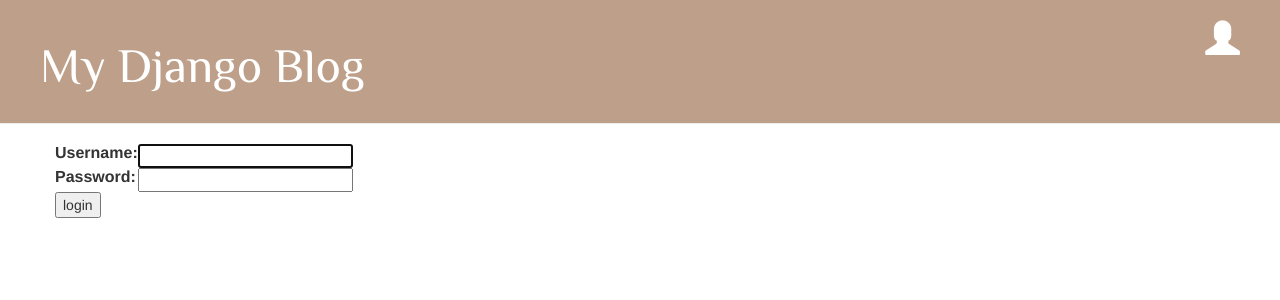
After one commit to chiraag-kakar/My-Django-Blog, a Django app: page /accounts/login/ in a window 1280 px wide. The commit adds this page. Shown: the top 300 px of the page. Run offline with Django 3.2, Linux system fonts and the light colour scheme; some libraries are stand-ins or nearby versions.

Commit message:
Extended Blog Features

```diff
--- a/blog/templates/blog/base.html
+++ b/blog/templates/blog/base.html
@@ -1,14 +1,14 @@
 {% load static %}
 <html>
     <head>
-        <title>The Django Blog</title>
-<<<<<<< HEAD
+        <title>My Django Blog</title>
+
 
        	<link rel="stylesheet" href="//maxcdn.bootstrapcdn.com/bootstrap/3.2.0/css/bootstrap.min.css">
-=======
+
        <!-- CSS only -->
         <link rel="stylesheet" href="//maxcdn.bootstrapcdn.com/bootstrap/3.2.0/css/bootstrap.min.css">
->>>>>>> ee67b63c1090b824614f3e187317053e31c7851e
+
         <link rel="stylesheet" href="//maxcdn.bootstrapcdn.com/bootstrap/3.2.0/css/bootstrap-theme.min.css">
 
         <link rel="stylesheet" href="{% static 'css/blog.css' %}">
@@ -17,9 +17,13 @@
     <body>
         <div class="page-header">
             {% if user.is_authenticated %}
-            <a href="{% url 'post_new' %}" class="top-menu"><span class="glyphicon glyphicon-plus"></span></a>
+                <a href="{% url 'post_new' %}" class="top-menu"><span class="glyphicon glyphicon-plus"></span></a>
+                <a href="{% url 'post_draft_list' %}" class="top-menu"><span class="glyphicon glyphicon-edit"></span></a>
+                <p class="top-menu">Welcome {{ user.username }} <a href="{% url 'logout' %}"><span class="glyphicon glyphicon-off"></a></p>
+            {% else %}
+                <a href="{% url 'login' %}" class="top-menu"><span class="glyphicon glyphicon-user"></span></a>
             {% endif %}
-            <h1><a href="/">The Django Blog</a></h1>
+            <h1><a href="/">My Django Blog</a></h1>
         </div>
         <div class="content container">
             <div class="row">
--- a/blog/templates/blog/post_detail.html
+++ b/blog/templates/blog/post_detail.html
@@ -6,9 +6,12 @@
             <div class="date">
                 {{ post.published_date }}
             </div>
+        {% else %}
+            <a class="btn btn-default" href="{% url 'post_publish' pk=post.pk %}">Publish</a>
         {% endif %}
         {% if user.is_authenticated %}
             <a class="btn btn-default" href="{% url 'post_edit' pk=post.pk %}"><span class="glyphicon glyphicon-pencil"></span></a>
+            <a class="btn btn-default" href="{% url 'post_remove' pk=post.pk %}"><span class="glyphicon glyphicon-trash"></span></a>
         {% endif %}
         <h2>{{ post.title }}</h2>
         <p>{{ post.text|linebreaksbr }}</p>
--- /dev/null
+++ b/blog/templates/registration/login.html
@@ -0,0 +1,24 @@
+{% extends "blog/base.html" %}
+
+{% block content %}
+    {% if form.errors %}
+        <p>Your username and password didn't match. Please try again.</p>
+    {% endif %}
+
+    <form method="post" action="{% url 'login' %}">
+    {% csrf_token %}
+        <table>
+        <tr>
+            <td>{{ form.username.label_tag }}</td>
+            <td>{{ form.username }}</td>
+        </tr>
+        <tr>
+            <td>{{ form.password.label_tag }}</td>
+            <td>{{ form.password }}</td>
+        </tr>
+        </table>
+
+        <input type="submit" value="login" />
+        <input type="hidden" name="next" value="{{ next }}" />
+    </form>
+{% endblock %}
--- a/blog/urls.py
+++ b/blog/urls.py
@@ -5,5 +5,8 @@ urlpatterns = [
     path('', views.post_list, name='post_list'),
     path('post/<int:pk>/', views.post_detail, name='post_detail'),
     path('post/new/', views.post_new, name='post_new'),
+    path('drafts/', views.post_draft_list, name='post_draft_list'),
     path('post/<int:pk>/edit/', views.post_edit, name='post_edit'),
+    path('post/<pk>/publish/', views.post_publish, name='post_publish'),
+    path('post/<pk>/remove/', views.post_remove, name='post_remove'),
 ]
--- a/mysite/settings.py
+++ b/mysite/settings.py
@@ -120,3 +120,5 @@ USE_TZ = True
 
 STATIC_URL = '/static/'
 STATIC_ROOT = os.path.join(BASE_DIR, 'static')
+
+LOGIN_REDIRECT_URL = '/'
--- a/mysite/urls.py
+++ b/mysite/urls.py
@@ -13,10 +13,14 @@ Including another URLconf
     1. Import the include() function: from django.urls import include, path
     2. Add a URL to urlpatterns:  path('blog/', include('blog.urls'))
 """
+from django.urls import path, include
 from django.contrib import admin
-from django.urls import path, include
+
+from django.contrib.auth import views
 
 urlpatterns = [
     path('admin/', admin.site.urls),
+    path('accounts/login/', views.LoginView.as_view(), name='login'),
+    path('accounts/logout/', views.LogoutView.as_view(next_page='/'), name='logout'),
     path('', include('blog.urls')),
 ]
```
Also changed, not shown: blog/templates/blog/post_draft_list.html (added, +11 -0 lines), blog/views.py (+23 -2 lines).
